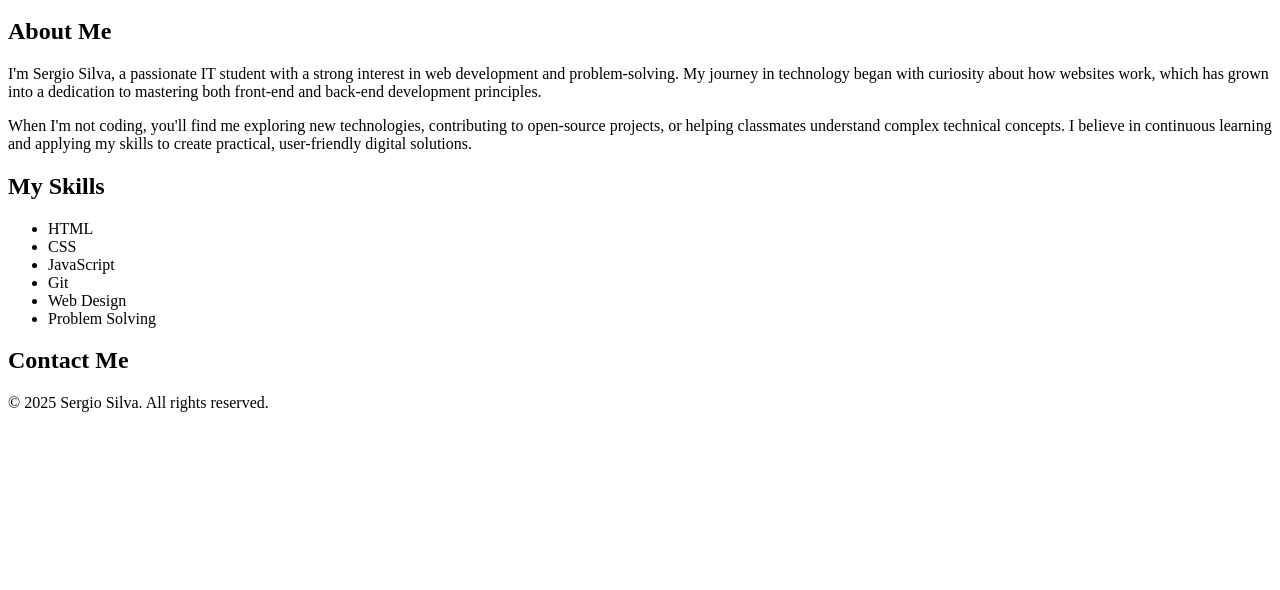
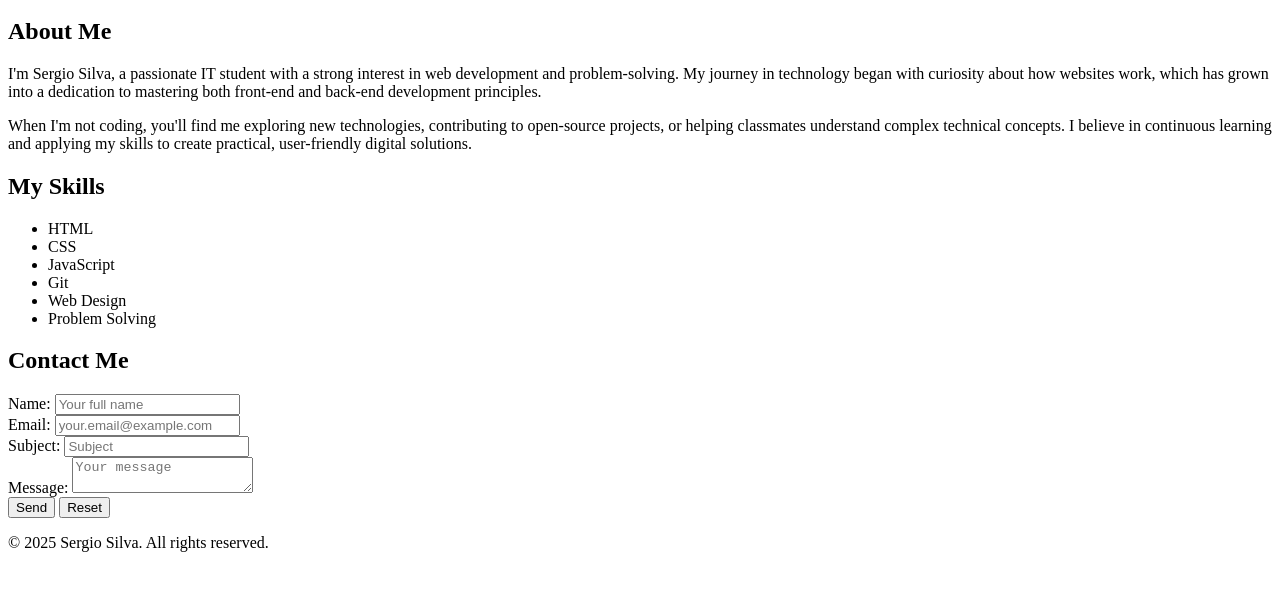
Before and after one commit to sbzsilva/exam_sergio, a plain HTML site: page index.html in a window 1280 px wide. Shown: the part 154-744 px from the top of the page. Drawn offline with Linux system fonts and the light colour scheme.

Commit message:
Add contact form with validation

```diff
--- a/index.html
+++ b/index.html
@@ -40,7 +40,24 @@
         <section id="contact">
             <h2>Contact Me</h2>
             <form>
-                <!-- We'll add the form later -->
+                <div>
+                    <label for="name">Name:</label>
+                    <input type="text" id="name" name="name" required placeholder="Your full name">
+                </div>
+                <div>
+                    <label for="email">Email:</label>
+                    <input type="email" id="email" name="email" required placeholder="your.email@example.com">
+                </div>
+                <div>
+                    <label for="subject">Subject:</label>
+                    <input type="text" id="subject" name="subject" required placeholder="Subject"></input>
+                </div>
+                <div>
+                    <label for="message">Message:</label>
+                    <textarea id="message" name="message" required placeholder="Your message"></textarea>
+                </div>
+                <button type="submit">Send</button>
+                <button type="reset">Reset</button>
             </form>
         </section>
     </main>
```
